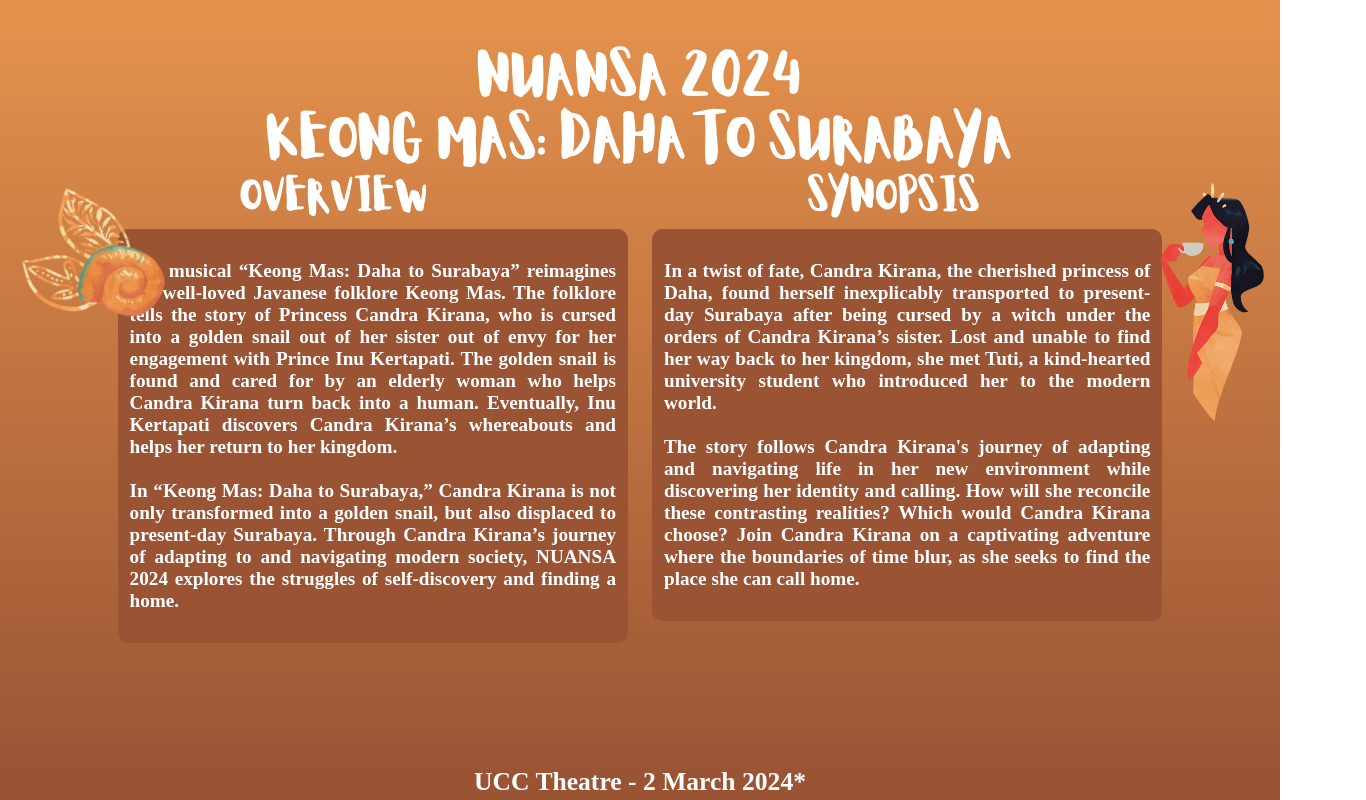
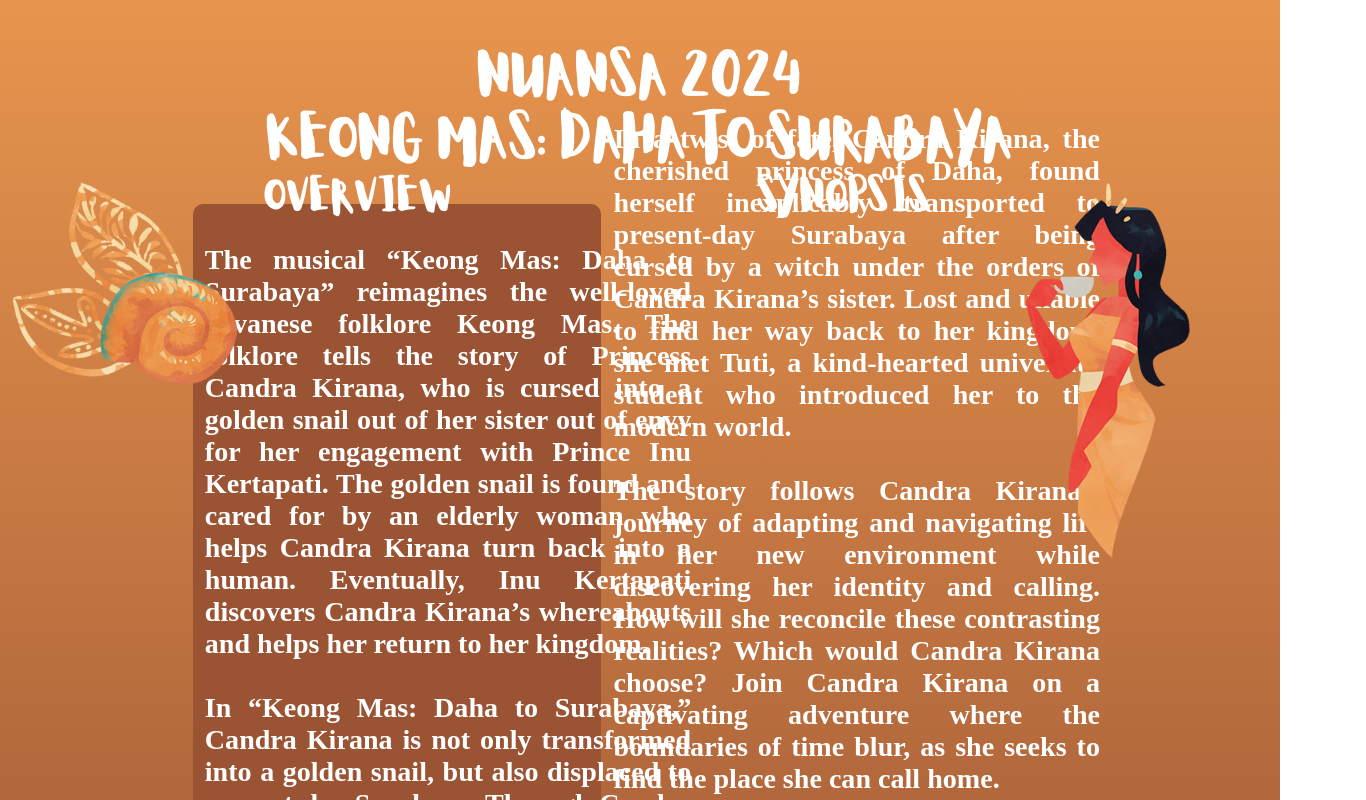
Before and after one commit to NUANSA2024/Nuansa, a React (Create React App) app: page / in a window 1280 px wide. Shown: the part 1760-2560 px from the top of the page, 1366 px wide, since content can reach past the window. Built offline with nearby package versions, Linux system fonts and the light colour scheme.

Commit message:
commented nuansa history page

```diff
--- a/package.json
+++ b/package.json
@@ -12,6 +12,7 @@
     "@types/react-dom": "^18.2.4",
     "react": "^18.2.0",
     "react-dom": "^18.2.0",
+    "react-horizontal-slider": "^1.1.1",
     "react-router": "^6.14.0",
     "react-router-dom": "^6.14.0",
     "react-scripts": "5.0.1",
--- /dev/null
+++ b/src/data/PastNuansas.js
@@ -0,0 +1,6 @@
+let PastNuansas = {
+    {
+        url: "";
+        title: "";
+    }
+}
--- a/src/pages/Combined.tsx
+++ b/src/pages/Combined.tsx
@@ -23,9 +23,9 @@ function Combined() {
       <h2 className="Gradient2">
         <NUANSAPage />
       </h2>
-      <h2 className="App-header4">
+      {/* <h2 className="App-header4">
         <NUANSAHistory />
-      </h2>
+      </h2> */}
       <h2 className="App-header5">
         <ContactUs />
       </h2>
--- a/src/styles/NUANSAPage.css
+++ b/src/styles/NUANSAPage.css
@@ -30,12 +30,14 @@
 
 .img-keong {
     height: 20%;
+    width: auto;
     left: 15vw;
     transform: translate(-10vw, -30vh) rotate(15deg);
     top: 49vh;
     z-index: 0;
     position: relative;
 }
+
 .img-girl {
     height: 40%;
     right:8vw;
@@ -48,48 +50,40 @@
     font-family: futura;
     width: 38vw;
     text-align: justify;
-    font-size: 1.5vw;
+    font-size: auto;
 }
 .text-nuansa2 {
     font-family: futura;
     width: 38vw;
     text-align: justify;
-    font-size: 1.5vw;
+    font-size: auto;
 }
 .text-nuansa3 {
     font-Family: "brilliant";
     margin: "0" ;
     top: 8vw;
     position: relative;
-    font-size: 2vw;
+    font-size: auto;
 }
 .text-container-page1 {
-    margin-left: 0.5em;
-    margin-right: 0.5em;
+    margin-left: 1vw;
+    margin-right: 1vw;
     margin-top: 25%;
     background-color: #9a5434;
     padding: 0.5em;
     border-radius: 10px;
+    width: 30vw;
     max-height: 100%;
     max-width: 100%;
 }
-.text-container-page2 {
-    margin-left: 0.5em;
-    margin-right: 0.5em;
-    margin-top: 25%;
-    background-color: #9a5434;
-    padding: 0.5em;
-    border-radius: 10px;
-    max-height: 100%;
-    max-width: 100%;
-}
+
 .image-page-container {
     max-width: 15%; /* Ensures the container does not exceed its parent's width */
     max-height: 20%; /* Sets the maximum height of the container to the viewport height */
     position: relative;
     justify-content: right;
     align-items: top;
-    display:flex;
+    display: flex;
   }
   .container-all{
     max-width: 100%; /* Ensures the container does not exceed its parent's width */
```
Also changed, not shown: src/components/HorizontalSlider.js (added, +14 -0 lines), 1 other file (tests, documents, lock files or other folders).
